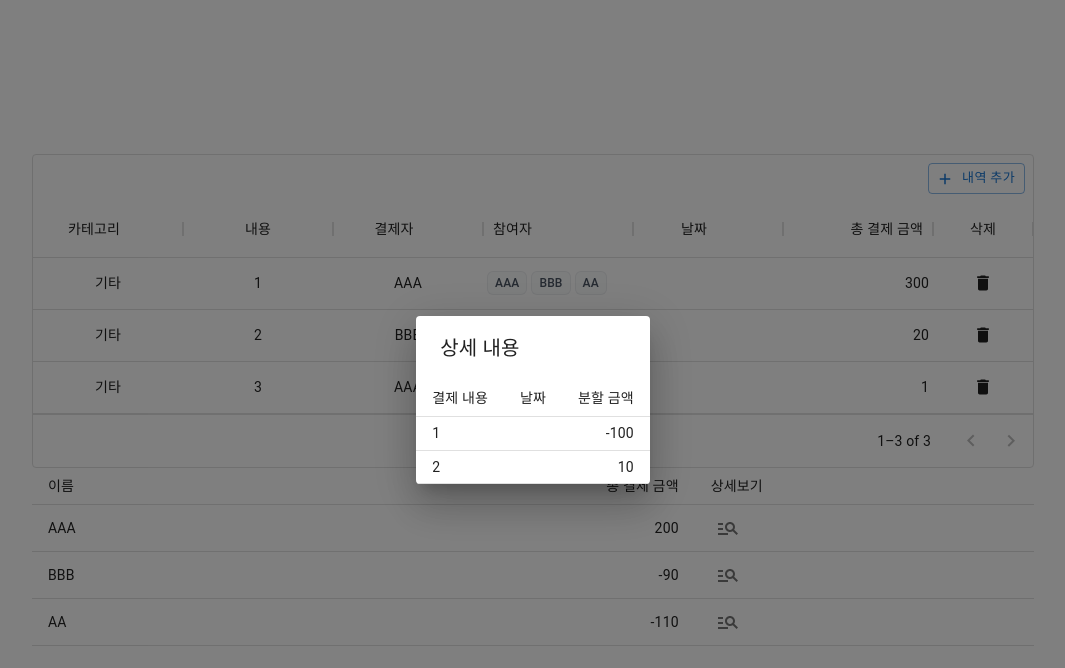
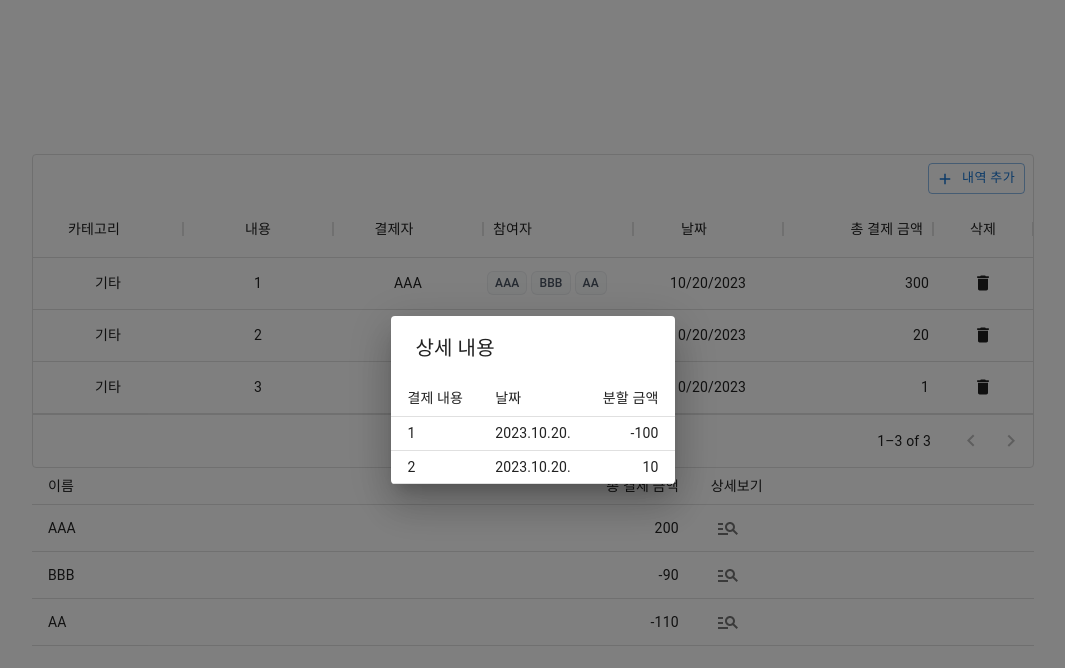
Before and after one commit to hackurity01/dutch-pay-calculator, a React (Vite) app: page / in a window 1280 px wide. Both pictures are taken after a click on the button 834 px from the left and 574 px from the top of the page. Shown: the top 668 px of the page, without its empty margins (107-1172 px from the left). Built offline with nearby package versions, Linux system fonts and the light colour scheme; the HTML template or start-up script is replaced by a standard one.

Commit message:
날짜 입력 기능 구현

```diff
--- a/src/components/PaymentList/index.tsx
+++ b/src/components/PaymentList/index.tsx
@@ -15,7 +15,7 @@ import { useMemo } from 'react';
 import Tag from '@/components/Tag';
 import { paymentListAtom } from '@/stores/paymentListAtom';
 import { PaymentCategory } from '@/types';
-import { getInitialPaymentData } from '@/utils';
+import { getInitialPaymentData } from '@/utils/payment';
 
 const renderParticipant = (params: GridRenderCellParams<any, string[]>) => {
   return (
@@ -163,6 +163,8 @@ function PaymentList() {
     },
   ];
 
+  console.log(paymentList);
+
   return (
     <>
       <DataGrid
@@ -194,6 +196,9 @@ function PaymentList() {
               padding: 0.5,
               minHeight: '48px!important',
               maxHeight: 'none!important',
+              '.MuiInputBase-root': {
+                height: '100%',
+              },
 
               '.MuiInputBase-input': {
                 padding: 0,
--- a/src/components/Result/ResultDetailDialog.tsx
+++ b/src/components/Result/ResultDetailDialog.tsx
@@ -9,6 +9,7 @@ import {
 } from '@mui/material';
 
 import { Detail } from '@/types';
+import { formatDate } from '@/utils/date';
 
 type ResultDetailDialogProps = {
   open: boolean;
@@ -35,7 +36,7 @@ function ResultDetailDialog({ open, onClose, details }: ResultDetailDialogProps)
               <TableCell component="th" scope="row">
                 {payment.name}
               </TableCell>
-              <TableCell>{payment.date}</TableCell>
+              <TableCell>{formatDate(payment.date, 'yyyy.MM.dd.')}</TableCell>
               <TableCell align="right">{amount}</TableCell>
             </TableRow>
           ))}
--- a/src/components/Result/index.tsx
+++ b/src/components/Result/index.tsx
@@ -2,7 +2,7 @@ import { Table, TableBody, TableCell, TableCellProps, TableHead, TableRow } from
 import { useAtomValue } from 'jotai';
 
 import { paymentListAtom } from '@/stores/paymentListAtom';
-import { calcPay } from '@/utils';
+import { calcPay } from '@/utils/payment';
 
 import ResultRow from './ResultRow';
 
--- a/src/stores/paymentListAtom.ts
+++ b/src/stores/paymentListAtom.ts
@@ -9,7 +9,7 @@ export const paymentListAtom = atom<PaymentRowData[]>([
     category: 'ETC',
     payer: 'AAA',
     participants: ['AAA', 'BBB', 'AA'],
-    date: '',
+    date: new Date(),
     totalAmount: 300,
   },
   {
@@ -18,7 +18,7 @@ export const paymentListAtom = atom<PaymentRowData[]>([
     category: 'ETC',
     payer: 'BBB',
     participants: ['BBB', 'AA'],
-    date: '',
+    date: new Date(),
     totalAmount: 20,
   },
   {
@@ -27,7 +27,7 @@ export const paymentListAtom = atom<PaymentRowData[]>([
     category: 'ETC',
     payer: 'AAA',
     participants: ['AAA'],
-    date: '',
+    date: new Date(),
     totalAmount: 1,
   },
 ]);
--- a/src/types.ts
+++ b/src/types.ts
@@ -11,7 +11,7 @@ export type Payment = {
   name: string;
   payer: string;
   participants: string[];
-  date: string;
+  date: Date;
   totalAmount: number;
 };
 
--- /dev/null
+++ b/src/utils/date.ts
@@ -0,0 +1,20 @@
+export function formatDate(date: Date, format = 'yyyy-MM-dd hh:mm') {
+  const yyyy = `${date.getFullYear()}`;
+  const MM = `${date.getMonth() + 1}`.padStart(2, '0');
+  const dd = `${date.getDate()}`.padStart(2, '0');
+  const hh = `${date.getHours()}`.padStart(2, '0');
+  const mm = `${date.getMinutes()}`.padStart(2, '0');
+  const ss = `${date.getSeconds()}`.padStart(2, '0');
+
+  return format
+    .replace('yyyy', yyyy)
+    .replace('MM', MM)
+    .replace('dd', dd)
+    .replace('hh', hh)
+    .replace('mm', mm)
+    .replace('ss', ss);
+}
+
+export function sleep(ms: number): Promise<void> {
+  return new Promise((resolve) => setTimeout(resolve, ms));
+}
--- a/src/utils.ts
+++ b/src/utils/payment.ts
@@ -1,4 +1,4 @@
-import { ParticipantData, Participants, Payment, PaymentRowData } from './types';
+import { ParticipantData, Participants, Payment, PaymentRowData } from '../types';
 
 export function getInitialPaymentData(): PaymentRowData {
   return {
@@ -7,7 +7,7 @@ export function getInitialPaymentData(): PaymentRowData {
     category: 'ETC',
     payer: '',
     participants: [''],
-    date: '',
+    date: new Date(),
     totalAmount: 0,
   };
 }
```
Also changed, not shown: 1 other file (tests, documents, lock files or other folders).
